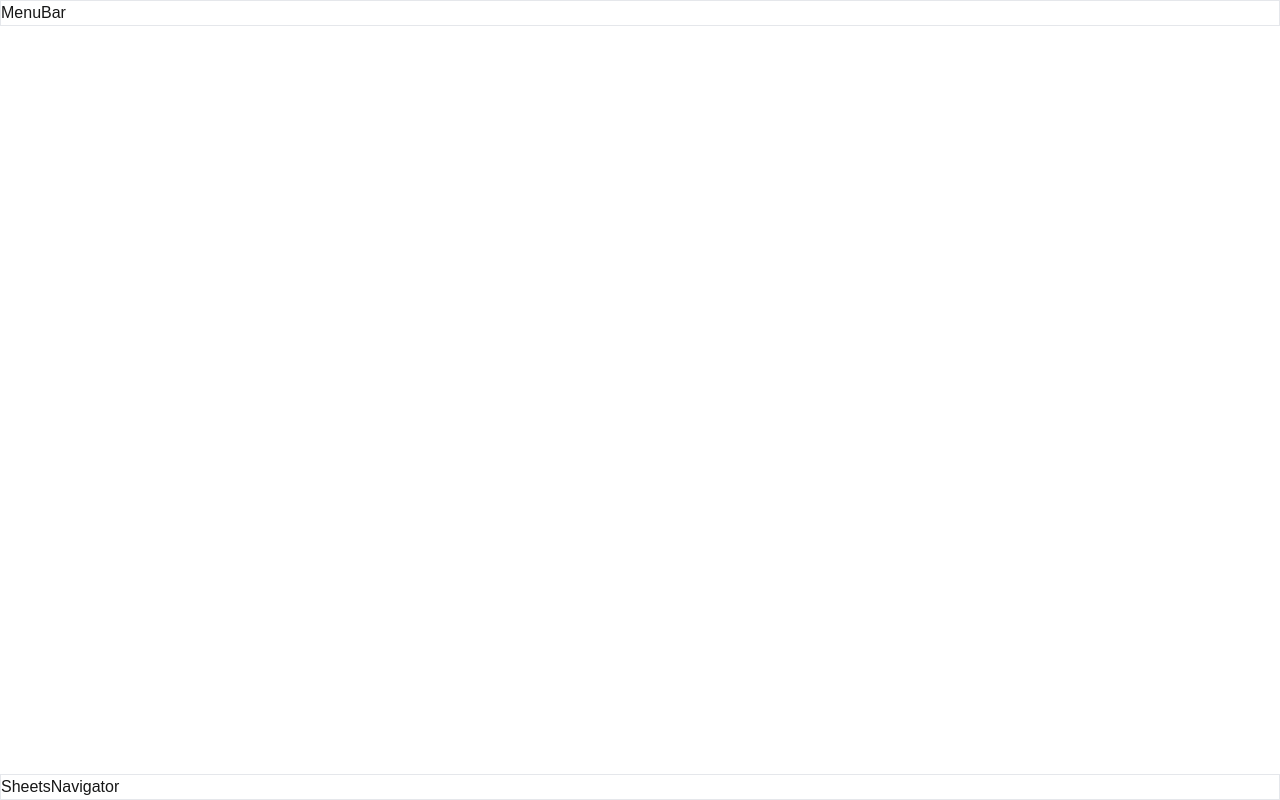
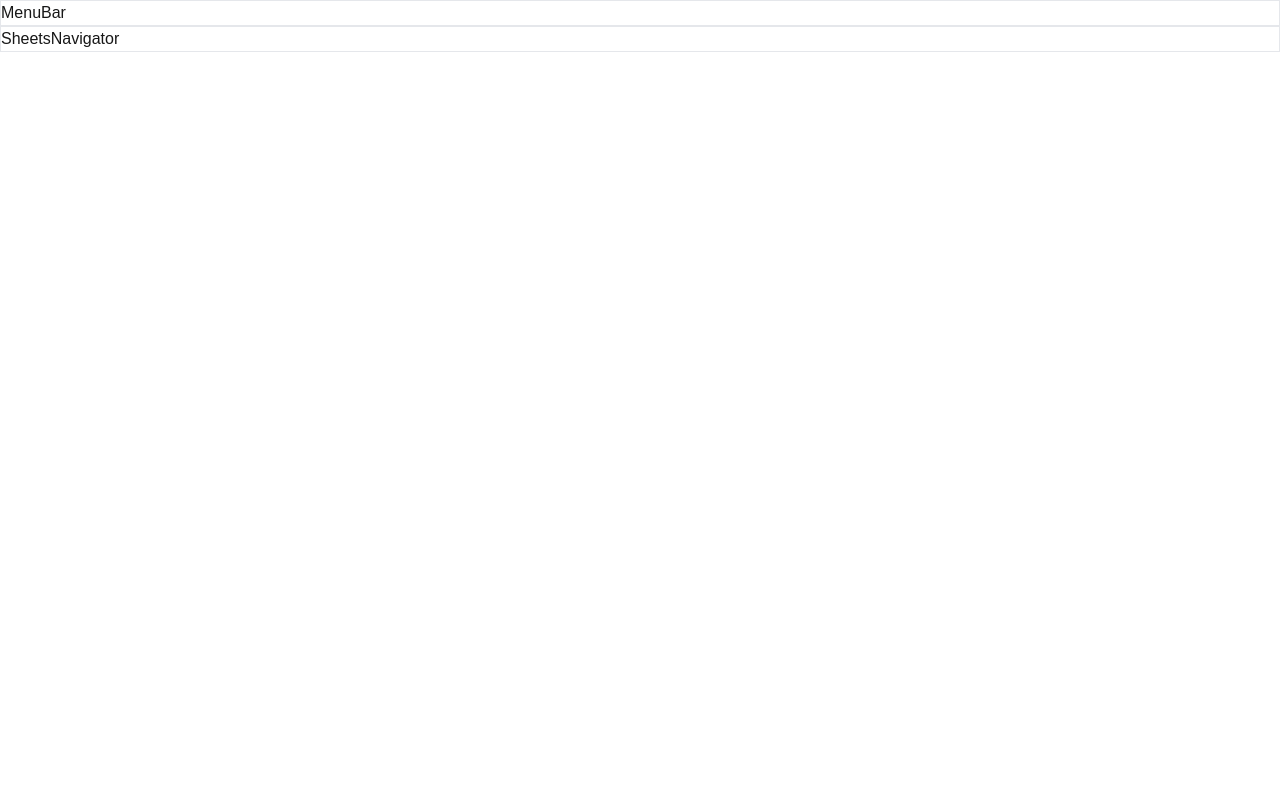
Before and after one commit to srinivasramasamy/sheets, a Next.js app: page / in a window 1280 px wide. Built offline with nearby package versions, Linux system fonts and the light colour scheme.

Commit message:
Update sheets navigator component

```diff
--- a/src/app/components/SheetsNavigator.tsx
+++ b/src/app/components/SheetsNavigator.tsx
@@ -1,6 +1,6 @@
 function SheetsNavigator() {
   return (
-    <div id="sheets-navigator" className="fixed bottom-0 border w-full">
+    <div id="sheets-navigator" className="border">
       SheetsNavigator
     </div>
   );
```
